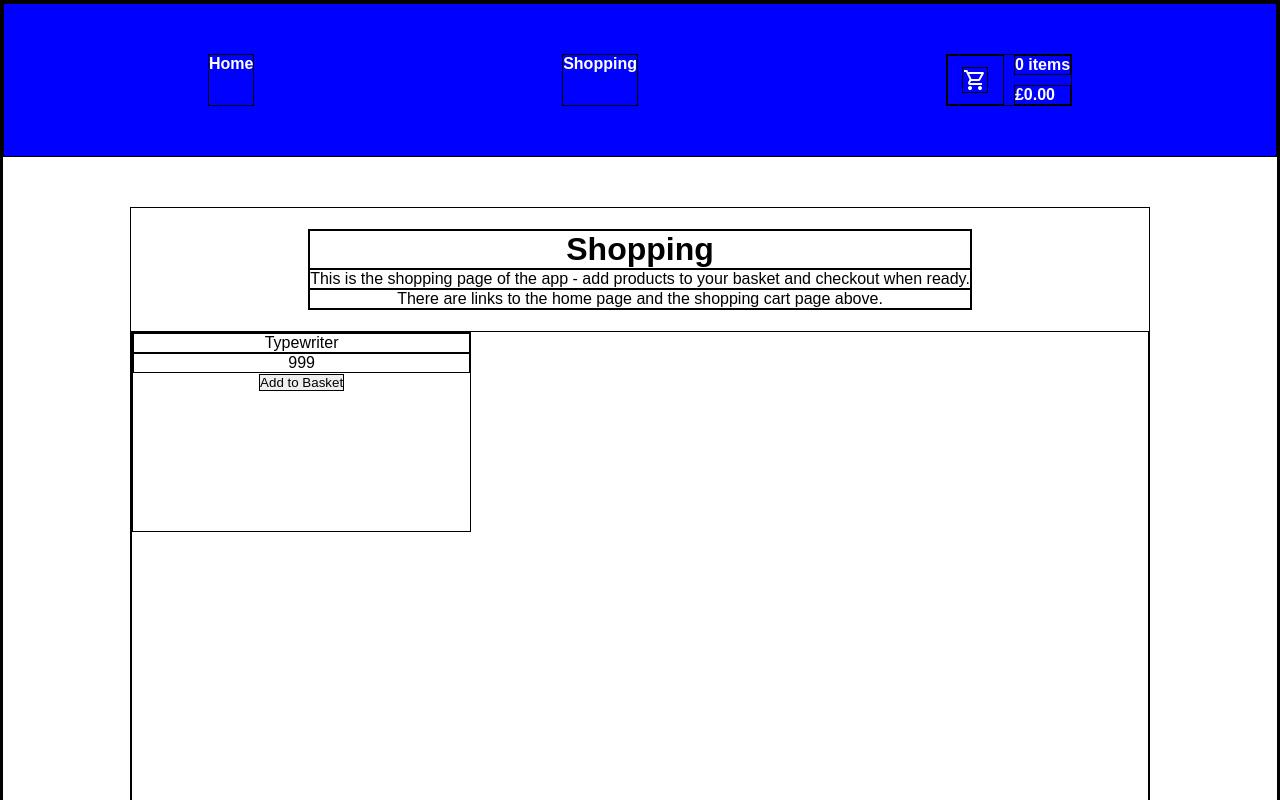
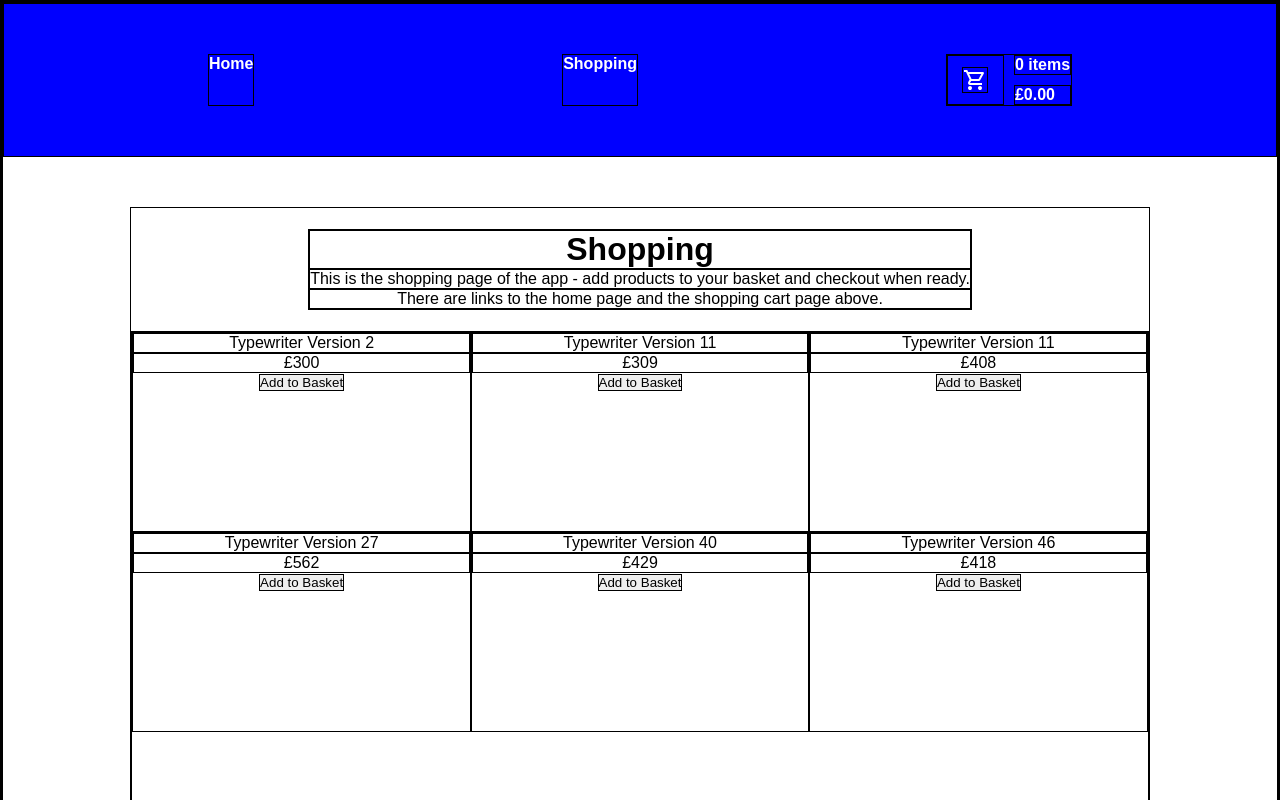
Before and after one commit to Scanceptic/shopping-cart, a React (Vite) app: page /shopping in a window 1280 px wide. Shown: the top 800 px of the page. Built offline with nearby package versions, Linux system fonts and the light colour scheme; no server answers.

Commit message:
complete shopping browser with randomly generated data

```diff
--- a/src/Shopping.jsx
+++ b/src/Shopping.jsx
@@ -16,7 +16,7 @@ const Shopping = () => {
     // set basket to new basket
     setBasketItems(newBasket);
   }
-
+// FAKE STORE API DOWN @ 14:49 08/08/2024
   // fetch fake store API data
   const useStoreItems = () => {
     // create fetchedItems state
@@ -35,6 +35,7 @@ const Shopping = () => {
           return response.json();
         })
         .then((response) => response.map((item) => {
+          console.log(item);
           fetchedItems.push({name: item["title"], cost: item["price"],});
         }),
         setItems(fetchedItems),
@@ -52,12 +53,22 @@ const Shopping = () => {
   if (shopItems.loading) {
     console.log("loading...")
   } else if (!shopItems.loading) {
+    console.log("Loaded Items:");
+    console.log(shopItems);
     for (let i=0; i<shopItems.items.length; i++) {
       // TODO - FIX PROPS ASSIGNMENT TO SHOPITEMS
       localItems.push(<ShopItem addItemToBasket={addItemToBasket} name={shopItems.items[i].title} cost={shopItems.items[i].price}/>);
     }
+    console.log("Local Items:");
+    console.log(localItems);
+    // make a list of items for if no fake store data is available
+    if (localItems.length === 0) {
+      for (let i=0; i<6; i++) {
+        localItems.push(<ShopItem addItemToBasket={addItemToBasket} name={"Typewriter Version " + Math.floor(2 + i * Math.random() * 12)} cost={"£" + Math.floor(300+i*100*Math.random())}/>)
+      }
+    }
   }
-  console.log(localItems);
+
   // render the collection of ShopItems using JSX in the Shopping component
   return (
     <>
@@ -74,7 +85,6 @@ const Shopping = () => {
         </div>
         <div id="shopping-browser">
           {/* for each item in store array, create new ShopItem component here */}
-          <ShopItem addItemToBasket={addItemToBasket} name={"Typewriter"} cost={999}/>
           {!shopItems.loading && localItems}
         </div>
       </div>
```
